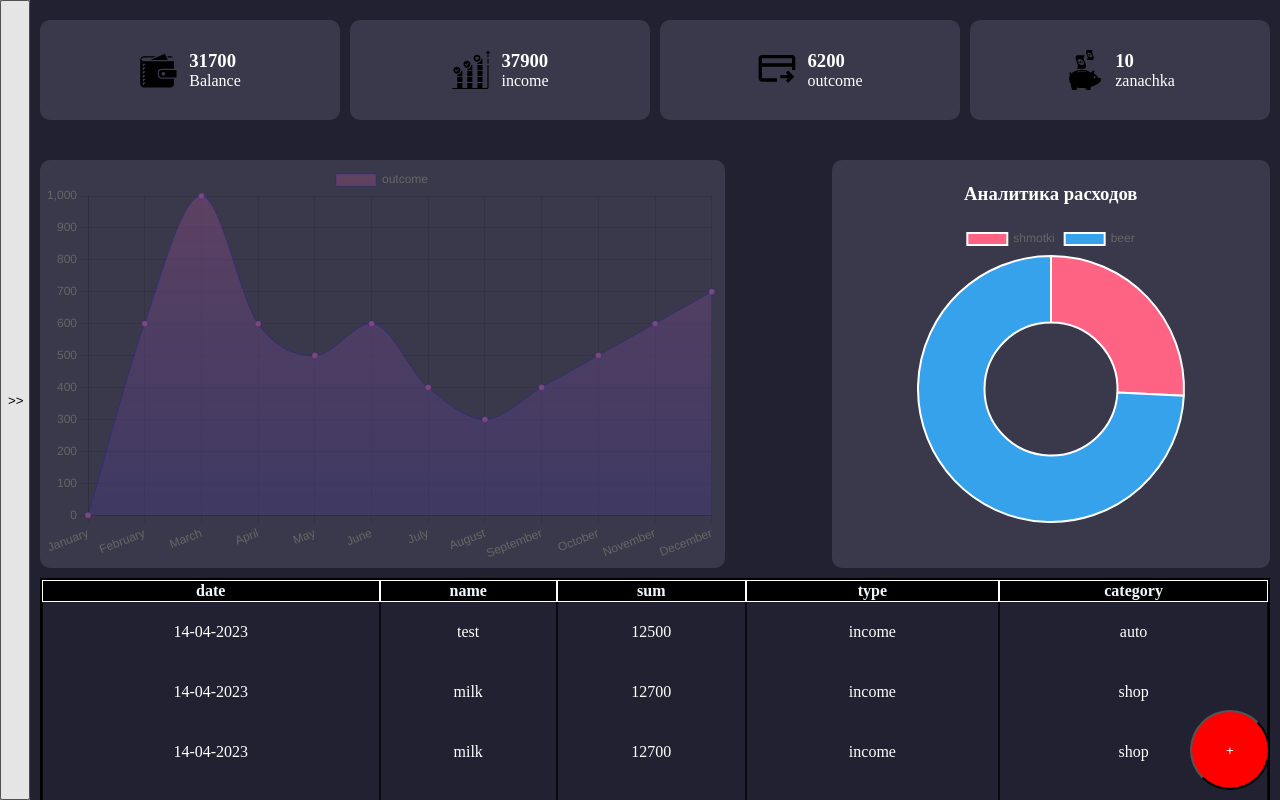
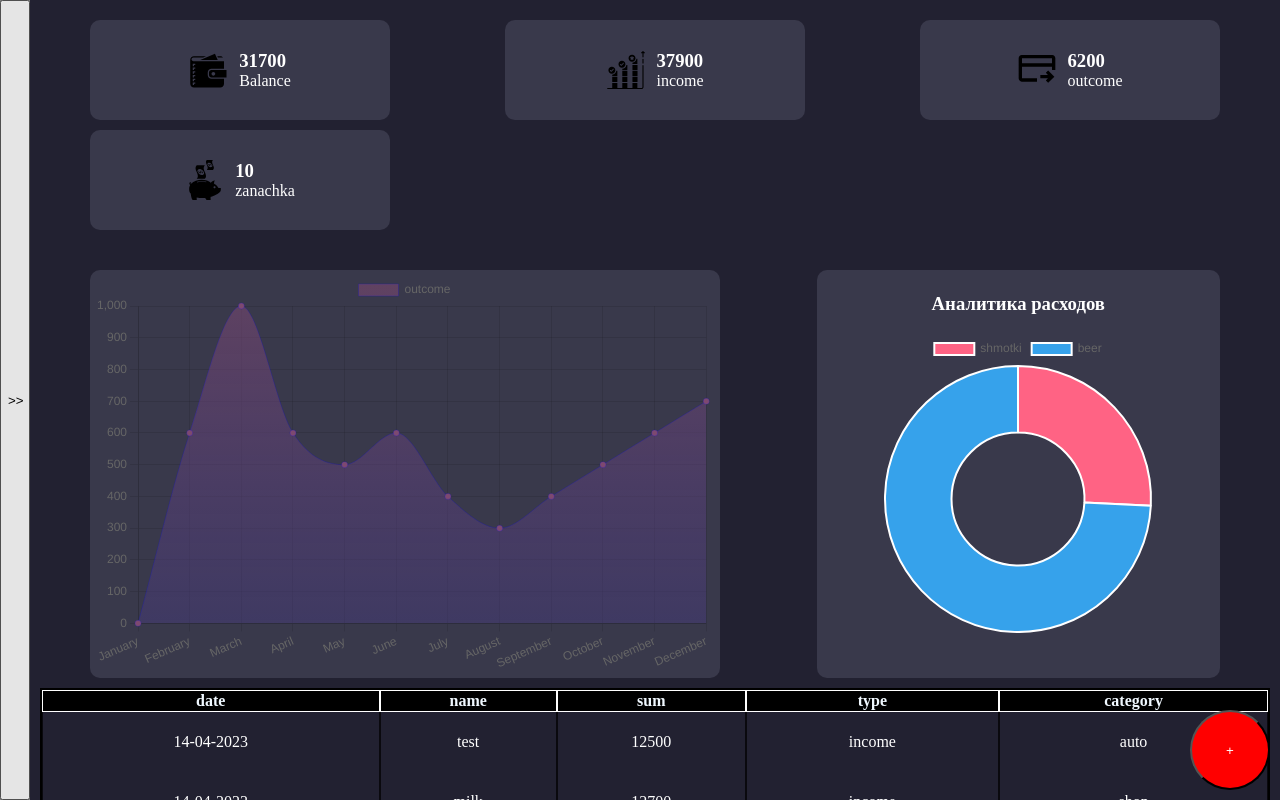
Before and after one commit to shinkar94/myMoney2, a React (Vite) app: page /homepage in a window 1280 px wide. Shown: the top 800 px of the page. Built offline with nearby package versions, Linux system fonts and the light colour scheme.

Commit message:
updateStyle, addMemo. addCardsReducer, updateDIR

```diff
--- a/src/component/Content/Content.tsx
+++ b/src/component/Content/Content.tsx
@@ -4,7 +4,7 @@ import incomeIcon from '../../img/income.svg'
 import outcomeIcon from '../../img/outcome.svg'
 import pigIcon from '../../img/pig.svg'
 import walletIcon from '../../img/wallet.svg'
-import {HomePage} from "./Main/HomePage";
+import {HomePage} from "./HomePage/HomePage";
 
 
 import {JobApplication} from "./JobApplication/JobApplication";
@@ -54,7 +54,7 @@ const TopAnalyticsCard = styled.div`
   flex-wrap: wrap;
   gap: 10px;
   justify-content: space-between;
-  padding: 20px 10px 20px 10px;
+  padding: 20px 60px 20px 60px;
 `
 const Main = styled.div`
 
--- /dev/null
+++ b/src/component/Content/HomePage/HomeContent/HomeContent.tsx
@@ -0,0 +1,65 @@
+import React, {FC, memo} from 'react';
+import {LineChartWithBoundaries} from "./LeftDiograms/LineChartWithBoundaries";
+import {RightDiagrams} from "./RightDiagrams/RightDiagrams";
+import {TableOperations} from "../TableOperations/TableOperations";
+import styled from "styled-components";
+
+type PropsType = {
+    totalOutcome: number
+}
+
+export const HomeContent:FC<PropsType> = memo((props) => {
+    const {totalOutcome} = props
+    return (
+        <div>
+            <TopContainer>
+                <div className="block graf">
+                    <LineChartWithBoundaries/>
+                </div>
+                <div className="block analitic">
+                    <RightDiagrams totalOutcome={totalOutcome}/>
+                </div>
+            </TopContainer>
+            <BottomContainer>
+                <TableOperations/>
+            </BottomContainer>
+        </div>
+    );
+});
+
+const TopContainer = styled.div`
+  display: flex;
+  flex-wrap: wrap;
+  justify-content: space-between;
+  gap: 10px;
+  padding: 0 50px;
+
+  .block {
+    background: #39394B;
+    height: 400px;
+    border-radius: 10px;
+    color: white;
+    padding: 4px;
+    min-width: 300px;
+  }
+
+  .graf {
+    width: 55%;
+  }
+
+  .analitic {
+    width: 35%;
+    overflow-y: auto;
+
+    & h3 {
+      text-align: center;
+    }
+  }
+`
+
+const BottomContainer = styled.div`
+  padding: 10px 0;
+  color: white;
+  height: 400px;
+  overflow: auto;
+`
--- a/src/component/Content/Main/LeftDiograms/LineChartWithBoundaries.tsx
+++ b/src/component/Content/HomePage/HomeContent/LeftDiograms/LineChartWithBoundaries.tsx
@@ -1,6 +1,6 @@
 import React, {useRef, useEffect} from "react";
 import {Chart, ChartOptions, LineControllerDatasetOptions, registerables} from 'chart.js';
-import {useAppSelector} from "../../../../Hok/useAppSelector";
+import {useAppSelector} from "../../../../../Hok/useAppSelector";
 
 // Регистрируем необходимые модули
 Chart.register(...registerables);
--- a/src/component/Content/Main/RightDiagrams/RightDiagrams.tsx
+++ b/src/component/Content/HomePage/HomeContent/RightDiagrams/RightDiagrams.tsx
@@ -1,7 +1,7 @@
 import React, {FC, useEffect, useRef} from 'react';
-import {OperationsType} from "../../../../Reducer/allStateReducer";
+import {OperationsType} from "../../../../../Reducer/allStateReducer";
 import Chart from "chart.js/auto";
-import {useAppSelector} from "../../../../Hok/useAppSelector";
+import {useAppSelector} from "../../../../../Hok/useAppSelector";
 
 type RightType = {
     totalOutcome: number
--- /dev/null
+++ b/src/component/Content/HomePage/HomePage.tsx
@@ -0,0 +1,37 @@
+import React from 'react';
+import styled from 'styled-components';
+import {LineChartWithBoundaries} from "./HomeContent/LeftDiograms/LineChartWithBoundaries";
+import {TableOperations} from "./TableOperations/TableOperations";
+import {RightDiagrams} from "./HomeContent/RightDiagrams/RightDiagrams";
+import {useAppSelector} from "../../../Hok/useAppSelector";
+import {HomeContent} from "./HomeContent/HomeContent";
+
+
+type HomePageType = {
+    totalOutcome: number
+}
+
+export const HomePage: React.FC<HomePageType> = ({totalOutcome}) => {
+    const helper = useAppSelector(state=> state.helper)
+    console.log(helper)
+    return (
+        <HomePageWrapper>
+            <HomeContent totalOutcome={totalOutcome}/>
+            {(helper.statusAddBtn || helper.statusBarBtn) && <div className="shadowBlock"></div> }
+        </HomePageWrapper>
+    );
+};
+
+const HomePageWrapper = styled.div`
+  padding: 20px 10px 20px 10px;
+  .shadowBlock {
+    position: absolute;
+    top: 0;
+    left: 0;
+    width: 100vw;
+    height: 100vh;
+    z-index: 1;
+    background-color: rgba(0, 0, 0, 0.36);
+    backdrop-filter: blur(2px);
+  }
+`
--- a/src/component/Content/Main/HomePage.tsx
+++ /dev/null
@@ -1,83 +0,0 @@
-import React from 'react';
-import styled from 'styled-components';
-import {LineChartWithBoundaries} from "./LeftDiograms/LineChartWithBoundaries";
-import {TableOperations} from "./TableOperations/TableOperations";
-import {RightDiagrams} from "./RightDiagrams/RightDiagrams";
-import {useAppSelector} from "../../../Hok/useAppSelector";
-
-
-type HomePageType = {
-    totalOutcome: number
-}
-
-export const HomePage: React.FC<HomePageType> = ({totalOutcome}) => {
-    const helper = useAppSelector(state=> state.helper)
-    console.log(helper)
-    return (
-        <HomePageWrapper>
-            <div className="topContainer">
-                <div className="block graf">
-                    <LineChartWithBoundaries/>
-                </div>
-                <div className="block analitic">
-                    <RightDiagrams totalOutcome={totalOutcome}/>
-                </div>
-            </div>
-            <div className="bottomContainer">
-                <TableOperations/>
-            </div>
-            {(helper.statusAddBtn || helper.statusBarBtn) && <div className="shadowBlock"></div> }
-        </HomePageWrapper>
-    );
-};
-
-const HomePageWrapper = styled.div`
-  padding: 20px 10px 20px 10px;
-
-  .topContainer {
-    display: flex;
-    flex-wrap: wrap;
-    justify-content: space-between;
-    gap: 10px;
-
-    .block {
-      background: #39394B;
-      height: 400px;
-      border-radius: 10px;
-      color: white;
-      padding: 4px;
-      min-width: 300px;
-    }
-
-    .graf {
-      width: 55%;
-    }
-
-    .analitic {
-      width: 35%;
-      overflow-y: auto;
-
-      & h3 {
-        text-align: center;
-      }
-    }
-  }
-
-  .bottomContainer {
-    padding: 10px 0;
-    color: white;
-    height: 400px;
-    overflow: auto;
-  }
-
-  .shadowBlock {
-    position: absolute;
-    top: 0;
-    left: 0;
-    width: 100vw;
-    height: 100vh;
-    z-index: 1;
-    background-color: rgba(0, 0, 0, 0.36);
-    backdrop-filter: blur(2px);
-  }
-`
```
Also changed, not shown: src/Reducer/cardsReducer.ts (added, +33 -0 lines), src/component/Content/HomePage/TableOperations/TableOperations.tsx (renamed from src/component/Content/Main/TableOperations/TableOperations.tsx).
